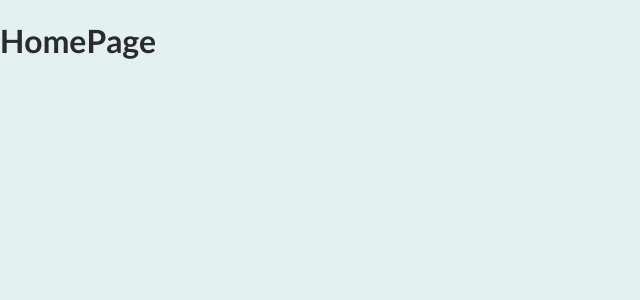
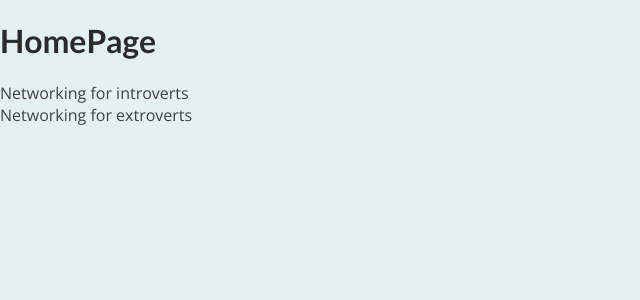
Before and after one commit to HashanEranga/next-js-basics, a Next.js app in the folder next-events-app/: page / in a window 1280 px wide. Shown: the top 300 px of the page, without its empty margins (0-640 px from the left). Built offline with nearby package versions, Linux system fonts and the light colour scheme.

Commit message:
Create an event list and event item component

```diff
--- /dev/null
+++ b/next-events-app/components/events/event-item.js
@@ -0,0 +1,8 @@
+export default function EventItem(props){
+    const {event} = props
+    return (
+        <li>
+            {event.title}
+        </li>
+    )
+}
--- /dev/null
+++ b/next-events-app/components/events/event-list.js
@@ -0,0 +1,15 @@
+import EventItem from './event-item'
+export default function EventList(props){
+    const {items} = props
+    return(
+        <ul>
+            {items.map(event=>{
+                return(
+                    <EventItem event = {event}/>
+                )
+
+            })}
+
+        </ul>
+    )
+}
--- a/next-events-app/pages/index.js
+++ b/next-events-app/pages/index.js
@@ -1,7 +1,11 @@
+import EventList from '../components/events/event-list'
+import { getFeaturedEvents } from '../dummy-data'
 export default function Home() {
+  const featuredEventsHandler = getFeaturedEvents()
   return (
     <div>
       <h1>HomePage</h1>
+      <EventList items = {featuredEventsHandler}/>
     </div>
   )
 }
```
Also changed, not shown: next-events-app/pages/events/index.js (+7 -0 lines).
